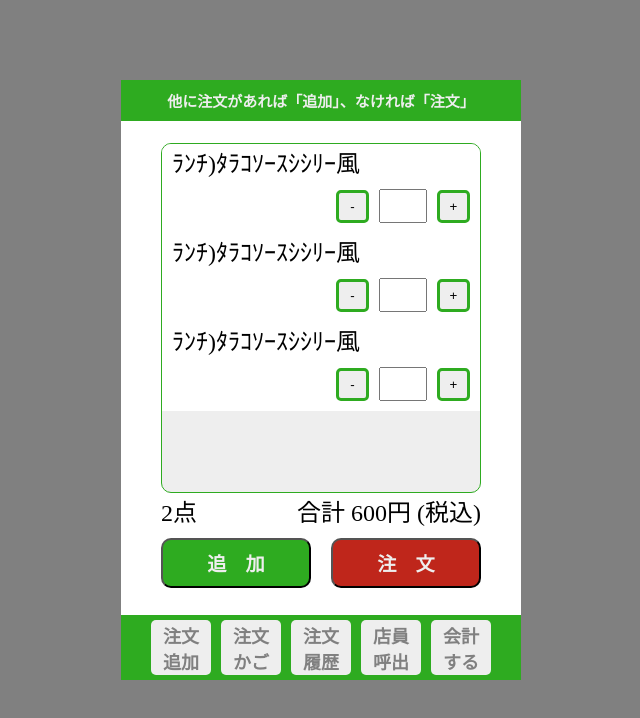
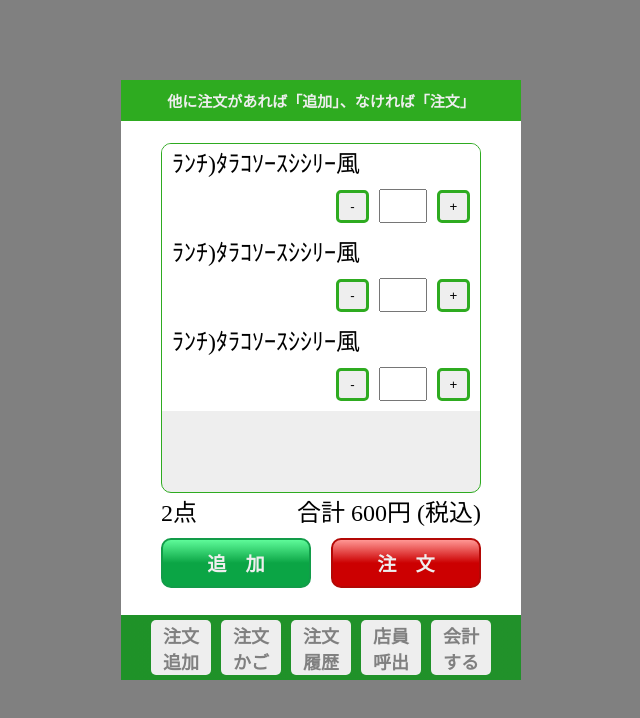
Before and after one commit to javaMachineKimDoHyeon/saize, a React (Vite) app: page /basket in a window 1280 px wide. Shown: the top 718 px of the page, without its empty margins (319-959 px from the left). Built offline with nearby package versions, Linux system fonts and the light colour scheme.

Commit message:
gradient update

```diff
--- a/src/App.css
+++ b/src/App.css
@@ -32,13 +32,14 @@ header {
 }
 /* --주문하기 버튼-- */
 .startBtn {
-    background: #bf261b;
+    background-image: linear-gradient(#ff9794, #cc0001 50%);
+    /* 그라데이션 주는 거임 */
     color: #eee;
     height: 60px;
     width: 250px;
     font-size: x-large;
     border-radius: 10px;
-    border: none;
+    border: #b30805 solid 2px;
     justify-content: center;
 }
 
@@ -51,7 +52,7 @@ header {
 }
 
 footer {
-    background: #2eab20;
+    background-image: linear-gradient(to right, #1f9228, #21912a);
 
     margin-top: auto;
 }
@@ -111,11 +112,24 @@ footer>button {
 }
 
 .orderDelBtn {
-    background: #2eab20;
+    background-image: linear-gradient(#ff9794, #cc0001 50%);
     height: 45px;
     width: 100px;
     margin: 2px;
     border-radius: 10px;
+    border: #b30805 solid 2px;
+    color: #eee;
+    font-weight: bold;
+    font-size: x-large;
+}
+
+.orderOKBtn {
+    background-image: linear-gradient(#5efa99, #0ba545 50%);
+    height: 45px;
+    width: 100px;
+    margin: 2px;
+    border-radius: 10px;
+    border: #129c49 solid 2px;
     color: #eee;
     font-weight: bold;
     font-size: x-large;
@@ -146,9 +160,10 @@ footer>button {
 .detailsBtn {
     width: 80px;
     height: 50px;
-    background: #2eab20;
+    background-image: linear-gradient(#5efa99, #0ba545 50%);
     color: #eee;
     border-radius: 15%;
+    border: #129c49 soild 2px;
     font-weight: bold;
     font-size: large;
     margin: 10px;
@@ -157,14 +172,17 @@ footer>button {
 .detailsBtn2 {
     width: 180px;
     height: 50px;
-    background: #bf261b;
+    background-image: linear-gradient(#ff9794, #cc0001 50%);
     color: #eee;
     border-radius: 10%;
+    border: #b30805 solid 2px;
     font-weight: bold;
     font-size: large;
 }
 
 /* --주문상세 페이지------ */
+
+/* 장바구니 페이지 */
 
 .itemBoxList {
     background: #eee;
@@ -184,13 +202,26 @@ footer>button {
 
 .basketBtn {
     border-radius: 10px;
+    border: #129c49 solid 2px;
     width: 150px;
     height: 50px;
     margin: 10px;
     color: #eee;
     font-weight: bold;
     font-size: larger;
-    background: #2eab20;
+    background-image: linear-gradient(#5efa99, #0ba545 50%);
+}
+
+.basketBtn2 {
+    border-radius: 10px;
+    border: #b30805 solid 2px;
+    width: 150px;
+    height: 50px;
+    margin: 10px;
+    color: #eee;
+    font-weight: bold;
+    font-size: larger;
+    background-image: linear-gradient(#ff9794, #cc0001 50%);
 }
 
 .item {
@@ -208,3 +239,15 @@ footer>button {
 .transmitModal > button {
     margin: 10px;
 }
+
+/* 장바구니 페이지 */
+
+.itemBoxList2 {
+    background: #eee;
+    border: #2eab20 solid 1px;
+    border-radius: 10px;
+    width: 320px;
+    height: 380px;
+    margin: auto;
+    overflow: auto;
+}
--- a/src/App.jsx
+++ b/src/App.jsx
@@ -2,7 +2,7 @@ import { useState } from 'react'
 import styled from 'styled-components'
 import { Routes, Route, Link, useNavigate } from 'react-router-dom'
 import { Layout, LayoutNoFooter } from './component/Layout'
-import { Start, NumberOfPeople, Order, OrderDetails, Basket } from './pages'
+import { Start, NumberOfPeople, Order, OrderDetails, Basket, OrderHistory } from './pages'
 
 import './App.css'
 
@@ -20,6 +20,7 @@ function App() {
           <Route path='/order' element={<Order />} />
           <Route path='/orderDetails' element={ <OrderDetails /> } />
           <Route path='/basket' element={ <Basket /> }/>
+          <Route path='/orderHistory' element={ <OrderHistory /> } />
         </Route>
       </Routes>
     </div>
--- a/src/component/Footer.jsx
+++ b/src/component/Footer.jsx
@@ -8,7 +8,7 @@ function Footer() {
         <footer>
             <button onClick={()=> navigate('/order')}>注文追加</button>
             <button onClick={()=> navigate('/basket')}>注文かご</button>
-            <button>注文履歴</button>
+            <button onClick={()=> navigate('/orderHistory')}>注文履歴</button>
             <button>店員呼出</button>
             <button>会計する</button>
         </footer>
--- a/src/pages/Basket.jsx
+++ b/src/pages/Basket.jsx
@@ -11,7 +11,7 @@ function Basket() {
             <div className="basketDetail">合計 600円 (税込)</div>
             <div>
                 <button className="basketBtn">追　加</button>
-                <button className="basketBtn" style={{ background: '#bf261b' }}>注　文</button>
+                <button className="basketBtn2">注　文</button>
             </div>
         </div>
     )
--- a/src/pages/Order.jsx
+++ b/src/pages/Order.jsx
@@ -23,9 +23,9 @@ function Order() {
                     <button className='orderBtn'>9</button>
                 </div>
                 <div>
-                    <button className='orderDelBtn' style={{background : '#bf261b'}}>削除</button>
+                    <button className='orderDelBtn'>削除</button>
                     <button className='orderBtn'>0</button>
-                    <button className='orderDelBtn'>確認</button>
+                    <button className='orderOKBtn'>確認</button>
                 </div>
             </div>
 
--- /dev/null
+++ b/src/pages/OrderHistory.jsx
@@ -0,0 +1,15 @@
+function OrderHistory() {
+    return (
+        <div>
+            <header style={{ marginBottom: 10 }}>注文内容をご確認ください</header>
+            <div className="itemBoxList2">
+
+            </div>
+            <div style={{ color: '#2eab20', marginBottom: '15px' }} >注文の反映には数分かかることがございます</div>
+            <div className="basketDetail" style={{ marginRight: 100 }}>2点</div>
+            <div className="basketDetail">合計 600円 (税込)</div>
+        </div>
+    )
+}
+
+export default OrderHistory;
--- a/src/pages/index.jsx
+++ b/src/pages/index.jsx
@@ -3,3 +3,4 @@ export { default as Start } from './Start.jsx';
 export { default as NumberOfPeople } from './NumberOfPeople.jsx';
 export { default as OrderDetails } from './OrderDetails.jsx';
 export { default as Basket } from './Basket.jsx'
+export { default as OrderHistory } from './OrderHistory.jsx'
```
